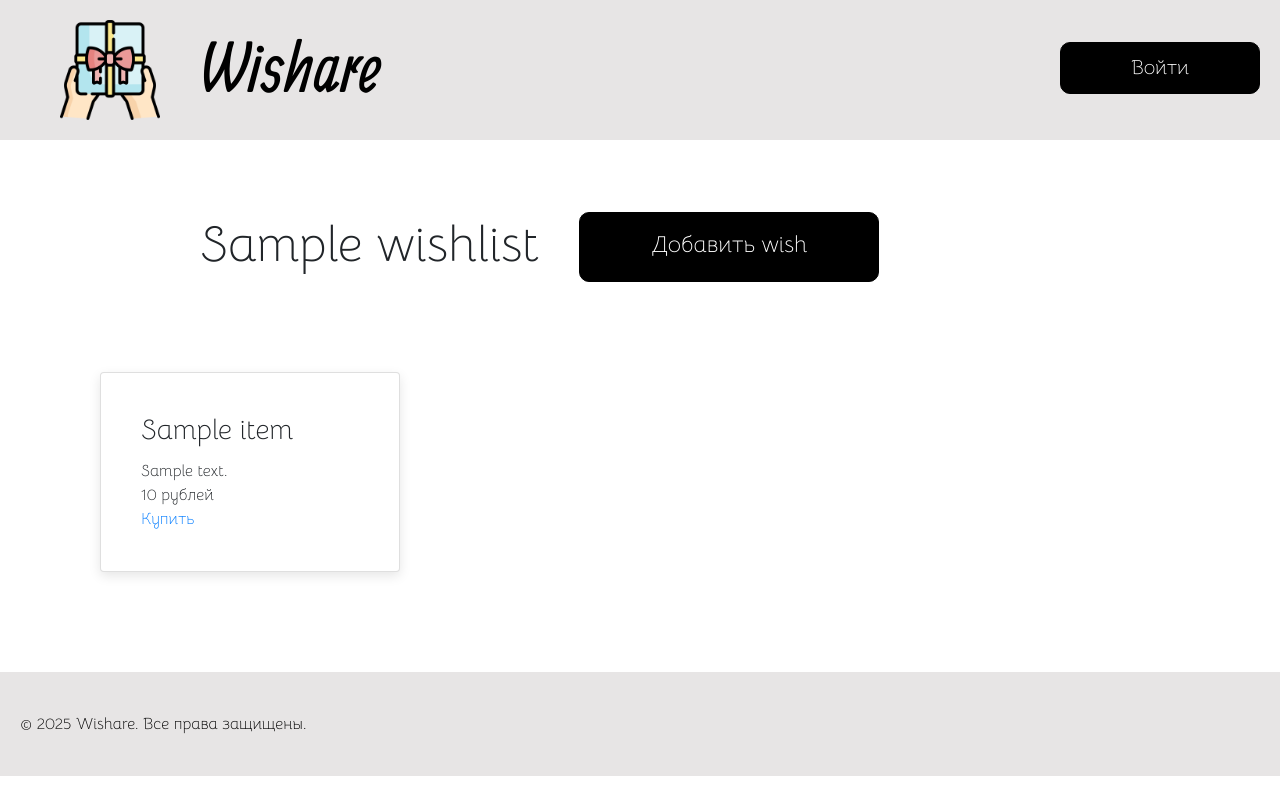
After one commit to tanyaflos76/Flask-project, a Python web app: template wishare/templates/show_wishlist.html in a window 1280 px wide. The commit adds this page. Run offline with Jinja, Linux system fonts and the light colour scheme; the template is opened without the code that fills it: most values are stand-ins (such as "Sample title", 1, 10 or a date in 2020); some libraries are stand-ins or nearby versions.

Commit message:
add wishes

```diff
--- a/wishare/lib/db/wish_list.py
+++ b/wishare/lib/db/wish_list.py
@@ -22,3 +22,9 @@ def get_wish_lists(db: Session, user_id: int) -> Sequence[WishListModel]:
     query = select(WishListModel).where(WishListModel.user_id == user_id)
     wishlists = (db.execute(query)).scalars().all()
     return wishlists
+
+
+def get_wish_list_by_id(db: Session, list_id: int) -> WishListModel | None:
+    query = select(WishListModel).where(WishListModel.id == list_id)
+    result = db.execute(query).scalar()
+    return result
--- a/wishare/lib/models/__init__.py
+++ b/wishare/lib/models/__init__.py
@@ -1,10 +1,11 @@
 from .abc import AbstractModel
 from .user import UserModel
 from .wish_list import WishListModel
-
+from .wish import WishModel
 
 __all__ = [
     "AbstractModel",
     "UserModel",
     "WishListModel",
+    "WishModel"
 ]
--- a/wishare/lib/models/wish_list.py
+++ b/wishare/lib/models/wish_list.py
@@ -9,6 +9,7 @@ from .abc import AbstractModel
 
 if TYPE_CHECKING:
     from .user import UserModel
+    from . import WishModel
 
 
 class WishListModel(AbstractModel):
@@ -26,3 +27,4 @@ class WishListModel(AbstractModel):
         index=True,
     )
     user: Mapped["UserModel"] = relationship("UserModel", back_populates="wish_lists")
+    wishes: Mapped[list["WishModel"]] = relationship("WishModel", back_populates="wish_lists")
--- a/wishare/static/css/flex.css
+++ b/wishare/static/css/flex.css
@@ -3,6 +3,12 @@
   display: flex;
   flex-direction: row;
   justify-content: space-evenly;
+}
+
+.profile-btns{
+    display:flex;
+    flex-direction:column;
+    align-items: center;
 }
 
 .header-row {
@@ -43,27 +49,20 @@
   justify-content: space-between;
 }
 
-.wishlists {
-  display: flex;
-  justify-content: space-between;
-  flex-direction: row;
+.card{
+    display: flex;
+    flex-direction: column;
+    justify-content: space-between;
 }
 
-.cards-row {
-  display: flex;
-  justify-content: space-between;
-  flex-direction: row;
+.wishlists{
+    display: flex;
+    flex-wrap: wrap;
+    gap: 20px;
+    justify-content: flex-start;
 }
 
-.wishlists {
-  display: flex;
-  flex-wrap: wrap;
-  gap: 50px;
-  margin-bottom: 20px;
+.wishlist-section{
+    display:flex;
+    flex-direction:row;
 }
-
-.cards-row {
-  flex: 1;
-  display: flex;
-  justify-content: flex-start;
-}
--- a/wishare/static/css/style.css
+++ b/wishare/static/css/style.css
@@ -31,7 +31,7 @@
 }
 
 .user-section {
-  height: 350px;
+  height: 300px;
   border: 3px solid black;
   margin-left: 50px;
   margin-right: 50px;
@@ -49,14 +49,12 @@
   margin-right: 300px;
 }
 
-.wishlists {
-  margin-bottom: 50px;
-}
+
 
 .avatar {
   border: 3px solid black;
-  width: 250px;
-  height: 250px;
+  width: 200px;
+  height: 200px;
 }
 
 .logo-title {
@@ -131,13 +129,26 @@ h1.register {
   width: 900px;
   padding-left: 30px;
   padding-right: 30px;
+  height: 500px;
+  padding-top: 60px;
+  background-color: white;
+  border: 3px solid black;
+}
+
+.form-create-wish {
+  margin: auto;
+  margin-top: 100px;
+  margin-bottom: 100px;
+  width: 900px;
+  padding-left: 30px;
+  padding-right: 30px;
   height: 650px;
   padding-top: 60px;
   background-color: white;
   border: 3px solid black;
 }
 
-.form-autorize {
+.form-authorize {
   margin: auto;
   margin-top: 100px;
   margin-bottom: 100px;
@@ -159,3 +170,32 @@ h1.register {
   color: black;
   padding-left: 20px;
 }
+
+.wishlists {
+    padding-bottom: 100px;
+    margin-top: 40px;
+}
+
+.cards-row {
+    flex: 1 1 300px;
+    max-width: 300px;
+}
+
+.card {
+    border: 1px solid #ddd;
+    border-radius: 12px;
+    box-shadow: 0 4px 12px rgba(0, 0, 0, 0.1);
+    padding: 20px;
+    background-color: #fff;
+    height: 100%;
+}
+
+.wishlist-section{
+    margin-left:200px;
+    margin-top:50px;
+}
+
+.wishlists{
+    margin-left:100px;
+    margin-right:100px;
+}
--- a/wishare/templates/base.html
+++ b/wishare/templates/base.html
@@ -27,8 +27,11 @@
 
 
         {% if current_user.is_authenticated %}
-        <a class="text-profile" href="/profile">Профиль</a>
-        {% else %}
+        <div class="profile-btns">
+        <a class="text-profile" style="margin-right:20px; margin-top:10px" href="/profile">Профиль</a>
+        <a class="btn btn-primary" style='font-size:20px; margin-right:20px; margin-bottom:20px; height:60%' href='/logout' role="button">Выйти</a>
+        </div>
+            {% else %}
         <div class='autorisation-button'>
             <a class="btn btn-primary" href='/login' role="button">Войти</a>
         </div>
--- a/wishare/templates/profile.html
+++ b/wishare/templates/profile.html
@@ -31,7 +31,7 @@
                         <h3 class='card-title'>{{ item.title }}</h3>
                         <div class='card-text'>{{ item.description }}</div>
                         <div class='card-button'>
-                            <a class='card-link' href='#'>Открыть wish-лист</a>
+                            <a class='card-link' href="/wishlist/{{ item.id }}">Открыть wish-лист</a>
                         </div>
                     </div>
                 </div>
@@ -41,7 +41,6 @@
 
 
     </div>
-    </a>
 </section>
 
 {% endblock %}
--- /dev/null
+++ b/wishare/templates/show_wishlist.html
@@ -0,0 +1,32 @@
+{% extends "base.html" %}
+
+{% block content %}
+
+<section class='wishlist'>
+    <div class='wishlist-section'>
+
+        <h1 style=" font-size: 50px; margin-right:40px; margin-top:25px;">{{ wishlist.title }}</h1>
+        <a style="height: 70px; width: 300px; padding-top:15px; font-size:23px; margin-bottom: 50px"
+               class="btn btn-primary" href='/create-wish/{{wishlist.id}}' role="button">Добавить wish</a>
+    </div>
+
+    <div class='wishlists'>
+            {% for item in wishes%}
+            <div class='cards-row'>
+                <div class='card'>
+                    <div class='card-body'>
+                        <h3 class='card-title'>{{ item.name }}</h3>
+                        <div class='card-text'>{{ item.description }}</div>
+                        <div class="card-price">{{ item.price|round(0) }} рублей </div>
+                        <div class='card-button'>
+                            <a class='card-link' href="{{ item.link }}">Купить</a>
+                        </div>
+                    </div>
+                </div>
+            </div>
+            {% endfor %}
+
+    </div>
+</section>
+
+{% endblock %}
--- a/wishare/templates/start_window.html
+++ b/wishare/templates/start_window.html
@@ -2,7 +2,7 @@
 
 {% block content %}
 <div class=front-text-container>
-    <div class='front-text'>Привет, это Wishare - твой помощник в создании wish-листов!</div>
+    <div class='front-text'>Привет, это Wishare - твой помошник в создании wish-листов!</div>
     <div class='front-button'></div>
 
     {% if current_user.is_authenticated %}
```
Also changed, not shown: migrations/versions/2025_04_13_1728-90e00c8059a2.py (added, +30 -0 lines), migrations/versions/2025_04_15_1348-9ce39c326429.py (added, +42 -0 lines), migrations/versions/2025_04_15_1428-6adacacfcc4e.py (added, +30 -0 lines), wishare/lib/db/wish.py (added, +25 -0 lines), wishare/lib/forms/wish.py (added, +13 -0 lines), wishare/lib/models/wish.py (added, +28 -0 lines), wishare/routers/user.py (+8 -2 lines), wishare/routers/wish_list.py (+18 -1 lines), wishare/templates/create_wish.html (added, +53 -0 lines).
